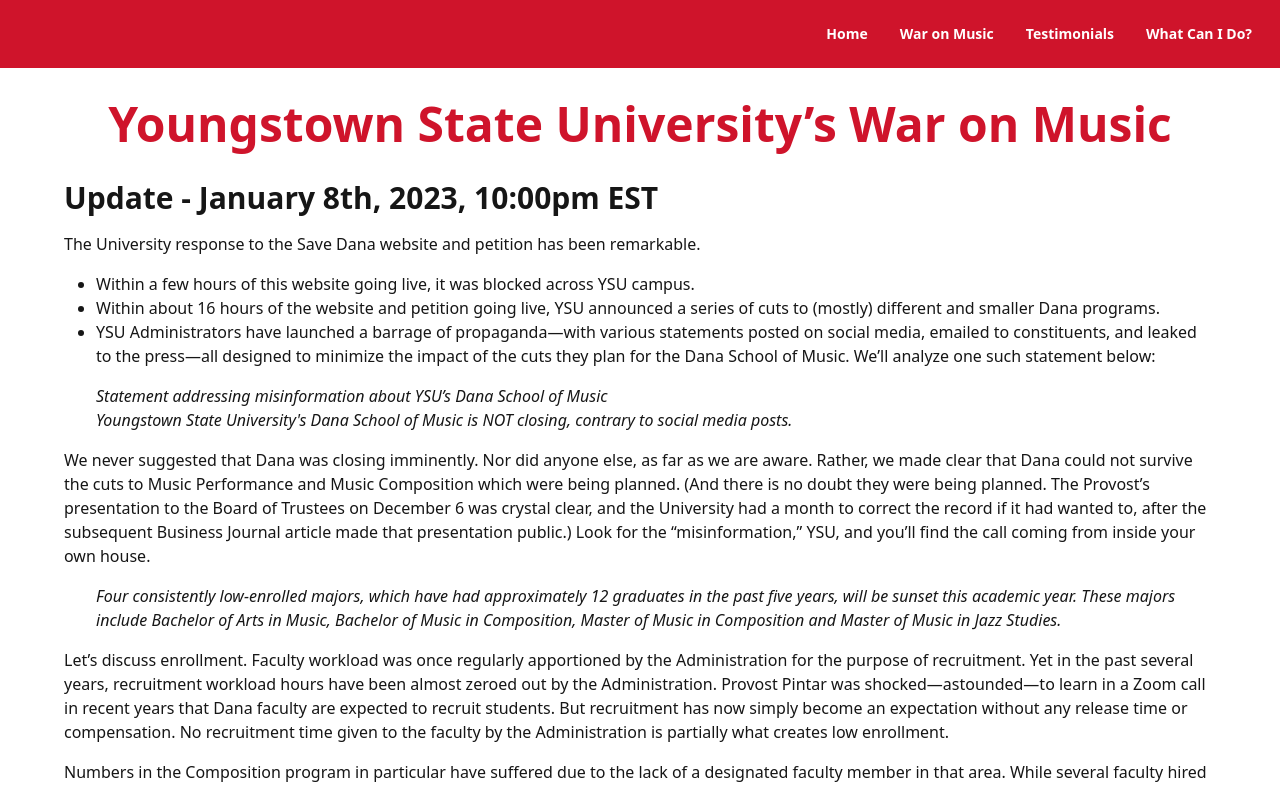
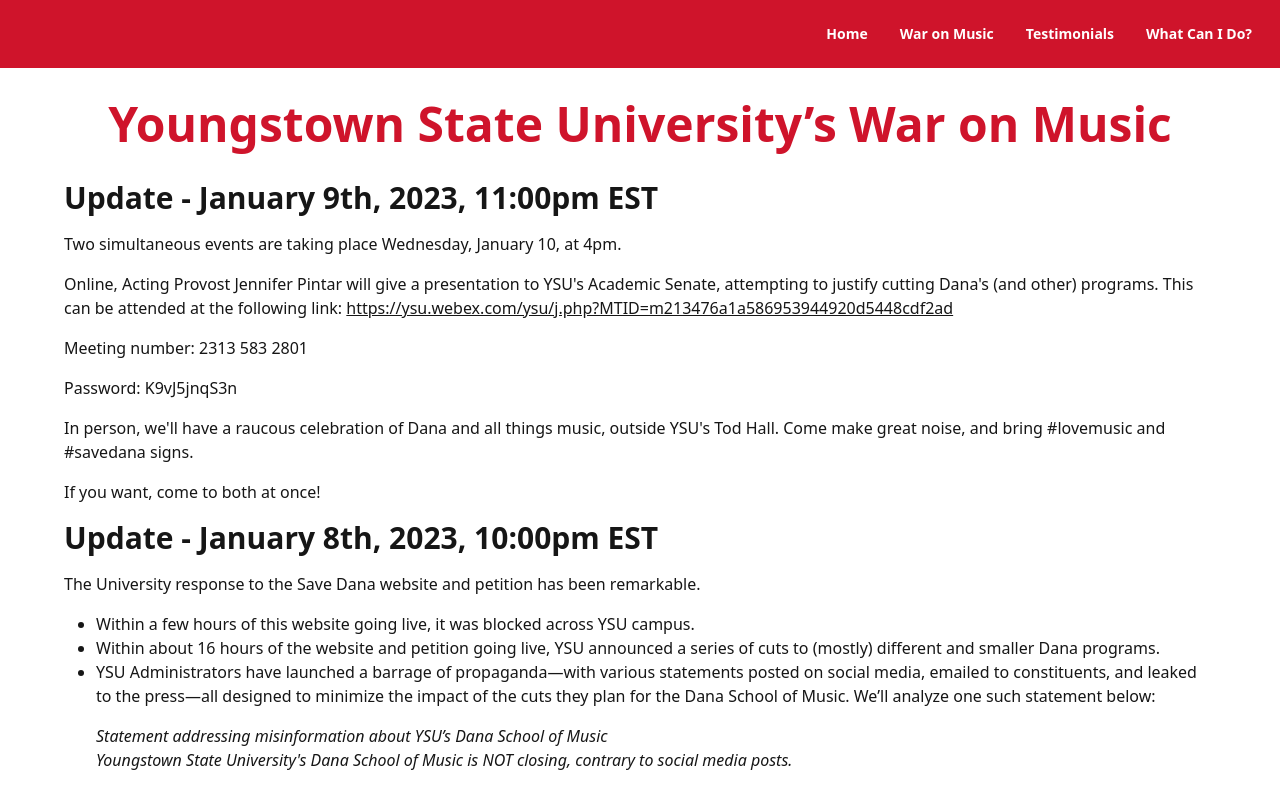
Before and after one commit to Brandon-Ritchie/save-dana, a React (Vite) app: page /war-on-music in a window 1280 px wide. Shown: the top 788 px of the page. Built offline with nearby package versions, Linux system fonts and the light colour scheme.

Commit message:
Add January 9th update

```diff
--- a/src/routes/war-on-music/WarOnMusic.tsx
+++ b/src/routes/war-on-music/WarOnMusic.tsx
@@ -13,6 +13,33 @@
   return (
     <>
       <h1>Youngstown State University’s War on Music</h1>
+
+      <section>
+        <h2>Update - January 9th, 2023, 11:00pm EST</h2>
+        <Paragraph>
+          Two simultaneous events are taking place Wednesday, January 10, at
+          4pm.
+        </Paragraph>
+        <Paragraph>
+          Online, Acting Provost Jennifer Pintar will give a presentation to
+          YSU's Academic Senate, attempting to justify cutting Dana's (and
+          other) programs. This can be attended at the following link:{" "}
+          <a
+            className="underline"
+            href="https://ysu.webex.com/ysu/j.php?MTID=m213476a1a586953944920d5448cdf2ad"
+          >
+            https://ysu.webex.com/ysu/j.php?MTID=m213476a1a586953944920d5448cdf2ad
+          </a>
+        </Paragraph>
+        <Paragraph>Meeting number: 2313 583 2801</Paragraph>
+        <Paragraph>Password: K9vJ5jnqS3n</Paragraph>
+        <Paragraph>
+          In person, we'll have a raucous celebration of Dana and all things
+          music, outside YSU's Tod Hall. Come make great noise, and bring
+          #lovemusic and #savedana signs.
+        </Paragraph>
+        <Paragraph>If you want, come to both at once!</Paragraph>
+      </section>
 
       <section>
         <h2>Update - January 8th, 2023, 10:00pm EST</h2>
```
